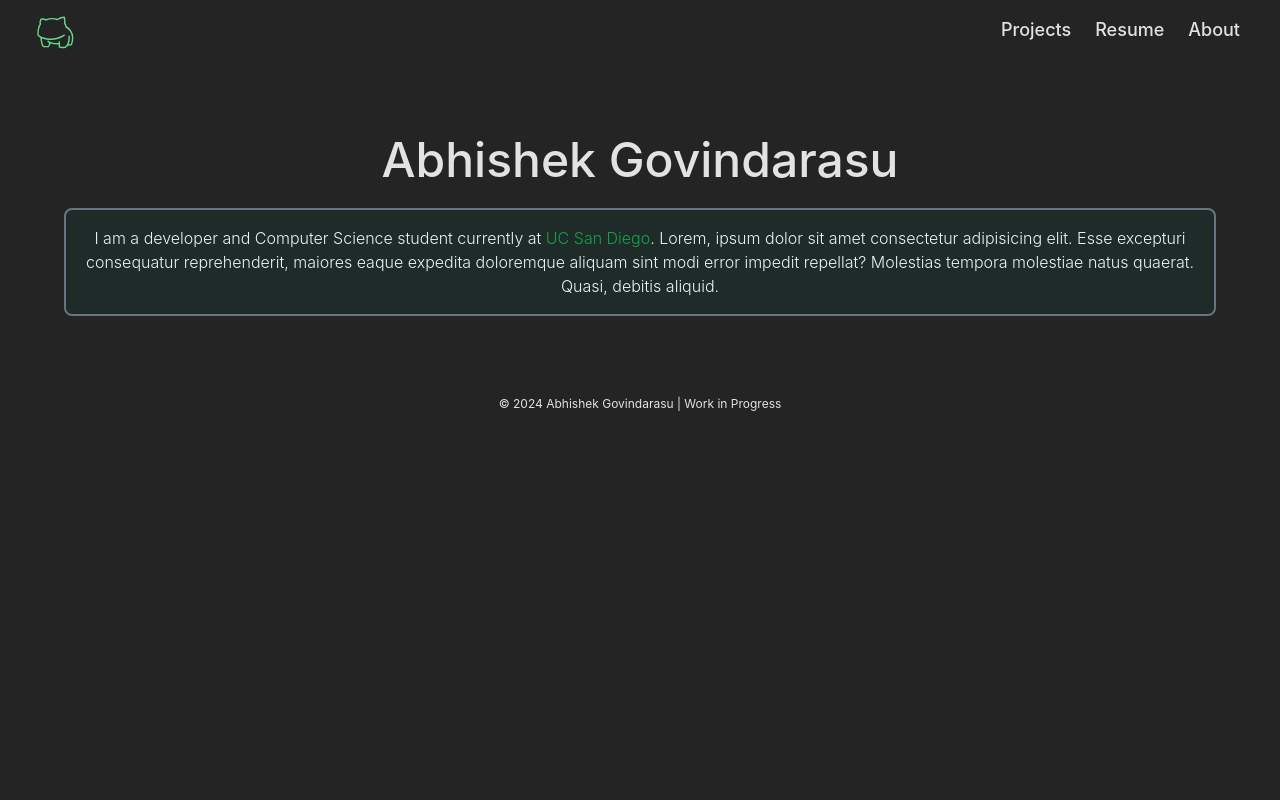
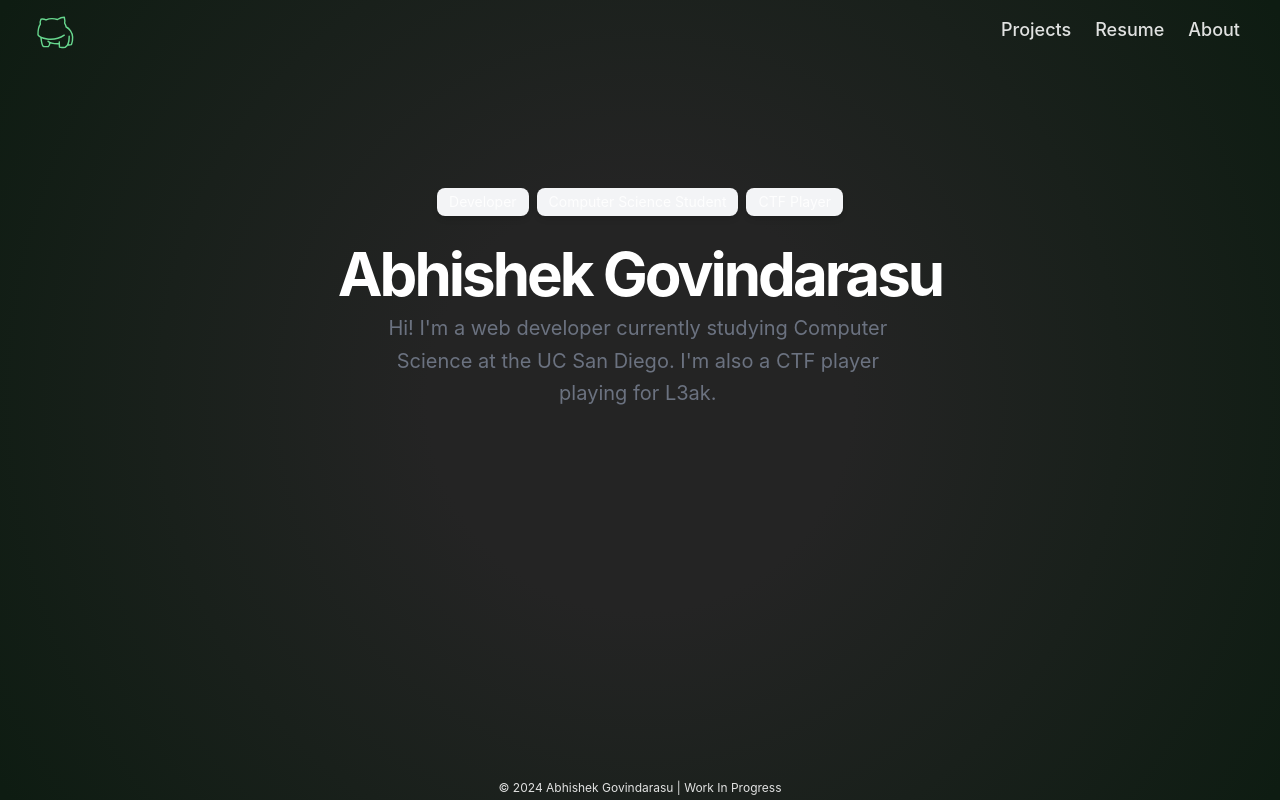
Before and after one commit to abhishekg999/home, a Preact app: page / in a window 1280 px wide. Built offline with nearby package versions, Linux system fonts and the light colour scheme.

Commit message:
background gradient

```diff
--- a/src/app.tsx
+++ b/src/app.tsx
@@ -3,25 +3,38 @@ import { Footer } from "./components/Footer";
 export function App() {
     return (
         <>
-            <div className="h-[100vh] relative">
-            <Navbar />
-            <div className="p-6">
-                <section class="flex flex-col text-center m-8 py-6">
-                    <h1 class="text-5xl inset-2 font-medium mb-6 z-10">Abhishek Govindarasu</h1>
+            <div className="flex flex-col min-h-[100dvh]">
+                <Navbar />
 
-                    <div className="rounded-lg bg-[#1f2b28] p-4 sm:mx-2 relative border-solid border-2 border-gray-500">
-                        <p className="text-md font-light text-[#ebf2fa]">
-                            I am a developer and Computer Science student currently at <span className="text-green-600">UC San Diego</span>.
-                            Lorem, ipsum dolor sit amet consectetur adipisicing elit. Esse excepturi consequatur reprehenderit, maiores eaque expedita doloremque aliquam sint modi error impedit repellat? Molestias tempora molestiae natus quaerat. Quasi, debitis aliquid.
-                        </p>
-                    </div>
-                </section>
-                <section className="flex">
-                    {/* <p className="text-lg">This page is work in progess.</p> */}
-                </section>
+                <main className="flex-1">
+                    {/*  Introduction Panel */}
+                    <section className="w-full py-16 md:py-16 lg:py-24 xl:py-32 flex justify-center">
+                        <div className="container flex flex-col items-center justify-center space-y-4 px-4 md:px-6">
+                            <div className="text-center">
+                                <div className="inline-block rounded-lg bg-gray-100 px-3 py-1 m-1 text-sm dark:bg-gray-800 shadow-md hover:shadow-sm">
+                                    Developer
+                                </div>
+                                <div className="inline-block rounded-lg bg-gray-100 px-3 py-1 m-1 text-sm dark:bg-gray-800 shadow-md hover:shadow-sm">
+                                    Computer Science Student
+                                </div>
+                                <div className="inline-block rounded-lg bg-gray-100 px-3 py-1 m-1 text-sm dark:bg-gray-800 shadow-md hover:shadow-sm">
+                                    CTF Player
+                                </div>
+                                <h1 className="text-4xl font-bold tracking-tighter lg:text-6xl/none pt-6 text-white">
+                                    Abhishek Govindarasu
+                                </h1>
 
-            </div>
-            <Footer />
+                                <p className="max-w-[600px] text-gray-500 md:text-xl/relaxed lg:text-base/relaxed xl:text-xl/relaxed dark:text-gray-400 px-6 py-2">
+                                    Hi! I'm a web developer currently studying Computer Science at the <span className="">UC San Diego</span>. I'm also a <span className="">CTF player</span> playing for L3ak.
+                                </p>
+                            </div>
+                        </div>
+                    </section>
+
+                    {/*  Experience Panel */}
+
+                </main>
+                <Footer />
             </div>
         </>
     );
--- a/src/components/Footer.tsx
+++ b/src/components/Footer.tsx
@@ -1,8 +1,9 @@
 export function Footer() {
     return (
-        <footer className="text-xs p-0 text-center ">
-            <p>© 2024 Abhishek Govindarasu | Work in Progress</p>
-        </footer>
-
+        <>
+            <footer className="text-xs p-1 text-center">
+                <p>© 2024 Abhishek Govindarasu | Work In Progress</p>
+            </footer>
+        </>
     );
 }
--- a/src/components/Navbar.tsx
+++ b/src/components/Navbar.tsx
@@ -1,4 +1,16 @@
+import { useState, useEffect } from 'preact/hooks';
+
 export function Navbar() {
+    const [isSmallScreen, setIsSmallScreen] = useState(window.innerWidth <= 768);
+    const [isOpen, setIsOpen] = useState(false);
+
+    useEffect(() => {
+        const checkScreenSize = () => setIsSmallScreen(window.innerWidth <= 768);
+        window.addEventListener('resize', checkScreenSize);
+        return () => window.removeEventListener('resize', checkScreenSize);
+    }, []);
+
+
     return (
         <header className="px-4 lg:px-6 h-14 flex">
             <svg
@@ -10,8 +22,10 @@ export function Navbar() {
                 stroke-linejoin="round"
                 stroke="#67d78e"
                 stroke-width="25"
-//                id="loading-logo"
                 className="width-14 h-14 sm:w-16 sm:h-16 hover:stroke-[40]"
+                onClick={() => {
+                    window.location.href = "/";
+                }}
             >
                 <path
                     d="M706.763 591.198C487.108 734.611 271.782 630.654 245.675 587.593C245.675 587.593 243.241 461.371 286.977 398.907C286.977 398.907 275.227 359.998 297.734 311.221C297.734 311.221 344.121 303.407 386.147 325.166C386.147 325.166 475.02 281.754 586.899 316.732C586.899 316.732 651.192 275.357 707.316 275.891C707.316 275.891 722.547 343.267 712.65 381.429C712.65 381.429 732.389 410.685 740.274 448.182C740.274 448.182 912.349 523.818 832.191 757.558C832.191 757.558 785.408 768.211 763.526 760.355C763.526 760.355 791.888 714.947 793.129 609.486C793.129 609.486 793.62 771.895 723.623 803.366C723.623 803.366 651.23 813.887 622.556 801.725C622.556 801.725 617.352 726.491 619.536 708.958L619.295 742.611C619.295 742.611 474.538 748.03 421.751 699.374L451.38 718.183C454.827 763.896 427.123 789.498 427.123 789.498C427.123 789.498 348.064 794.96 337.774 788.237C337.774 788.237 312.613 771.607 296.482 625.491"
@@ -19,10 +33,44 @@ export function Navbar() {
                 />
             </svg>
 
+            {/* {isSmallScreen ? (
+                <div className="relative ml-auto flex gap-4 sm:gap-6 p-4 text-lg font-medium">
+                    <div>
+                        <button type="button" className="inline-flex justify-center w-full rounded-md border border-gray-300 shadow-sm px-4 py-2" id="options-menu" aria-haspopup="true" aria-expanded="true" onClick={() => setIsOpen(!isOpen)}>
+                            <svg xmlns="http://www.w3.org/2000/svg" viewBox="0 0 24 24" fill="none" stroke="currentColor" strokeWidth="2" strokeLinecap="round" strokeLinejoin="round" className="w-6 h-6">
+                                <path d="M4 6h16M4 12h16M4 18h16"></path>
+                            </svg>
+                        </button>
+                    </div>
+
+                    {isOpen && (
+                        <div className="origin-top-right absolute right-0 mt-2 w-56 rounded-md shadow-lg bg-white ring-1 ring-black ring-opacity-5">
+                            <div className="py-1" role="menu" aria-orientation="vertical" aria-labelledby="options-menu">
+                                <a href="#projects" className="block px-4 py-2 text-sm text-gray-700 hover:bg-gray-100 hover:text-gray-900" role="menuitem">Projects</a>
+                                <a href="#resume" className="block px-4 py-2 text-sm text-gray-700 hover:bg-gray-100 hover:text-gray-900" role="menuitem">Resume</a>
+                                <a href="#about" className="block px-4 py-2 text-sm text-gray-700 hover:bg-gray-100 hover:text-gray-900" role="menuitem">About</a>
+                            </div>
+                        </div>
+                    )}
+                </div>
+            ) : (
+                <nav className="ml-auto flex gap-4 sm:gap-6 p-4 text-lg font-medium">
+                    <a href="#projects" className="hover:underline underline-offset-4">Projects</a>
+                    <a href="#resume" className="hover:underline underline-offset-4">Resume</a>
+                    <a href="#about" className="hover:underline underline-offset-4">About</a>
+                </nav>
+            )} */}
+
             <nav className="ml-auto flex gap-4 sm:gap-6 p-4 text-lg font-medium">
-                <a href="#" className="hover:underline underline-offset-4">Projects</a>
-                <a href="#" className="hover:underline underline-offset-4">Resume</a>
-                <a href="#" className="hover:underline underline-offset-4">About</a>
+                <a href="#projects" className="hover:underline underline-offset-4">
+                    Projects
+                </a>
+                <a href="#resume" className="hover:underline underline-offset-4">
+                    Resume
+                </a>
+                <a href="#about" className="hover:underline underline-offset-4">
+                    About
+                </a>
             </nav>
         </header>
     );
--- a/src/index.css
+++ b/src/index.css
@@ -3,19 +3,27 @@
 @tailwind utilities;
 
 :root {
+    --color-background: #242424;
+
     font-family: Inter, system-ui, Avenir, Helvetica, Arial, sans-serif;
     line-height: 1.5;
     font-weight: 400;
 
     color-scheme: light dark;
     color: rgba(255, 255, 255, 0.87);
-  background-color: #242424;
+
+    background: rgb(36, 36, 36);
+    background: radial-gradient(
+        circle,
+        rgba(36, 36, 36, 1) 28%,
+        rgba(14, 28, 18, 1) 99%
+    );
+    opacity: 1;
 
     font-synthesis: none;
     text-rendering: optimizeLegibility;
     -webkit-font-smoothing: antialiased;
     -moz-osx-font-smoothing: grayscale;
-
 }
 
 body,
@@ -38,22 +46,21 @@ body {
     flex-direction: column;
 }
 
-
-::-webkit-scrollbar{
+::-webkit-scrollbar {
     width: 5px;
 }
 
-::-webkit-scrollbar-track-piece{
-	/* background-color: #FFF; */
+::-webkit-scrollbar-track-piece {
+    background-color: var(--color-background);
 }
 
-::-webkit-scrollbar-thumb{
+::-webkit-scrollbar-thumb {
     background-color: #909090;
     /* outline: 2px solid #FFF; */
     outline-offset: -2px;
     /* border: .1px solid #B7B7B7; */
 }
 
-::-webkit-scrollbar-thumb:hover{
-	background-color: #BBBBBB;
+::-webkit-scrollbar-thumb:hover {
+    background-color: #bbbbbb;
 }
```
Lines whose indentation alone changed are shown as unchanged.
